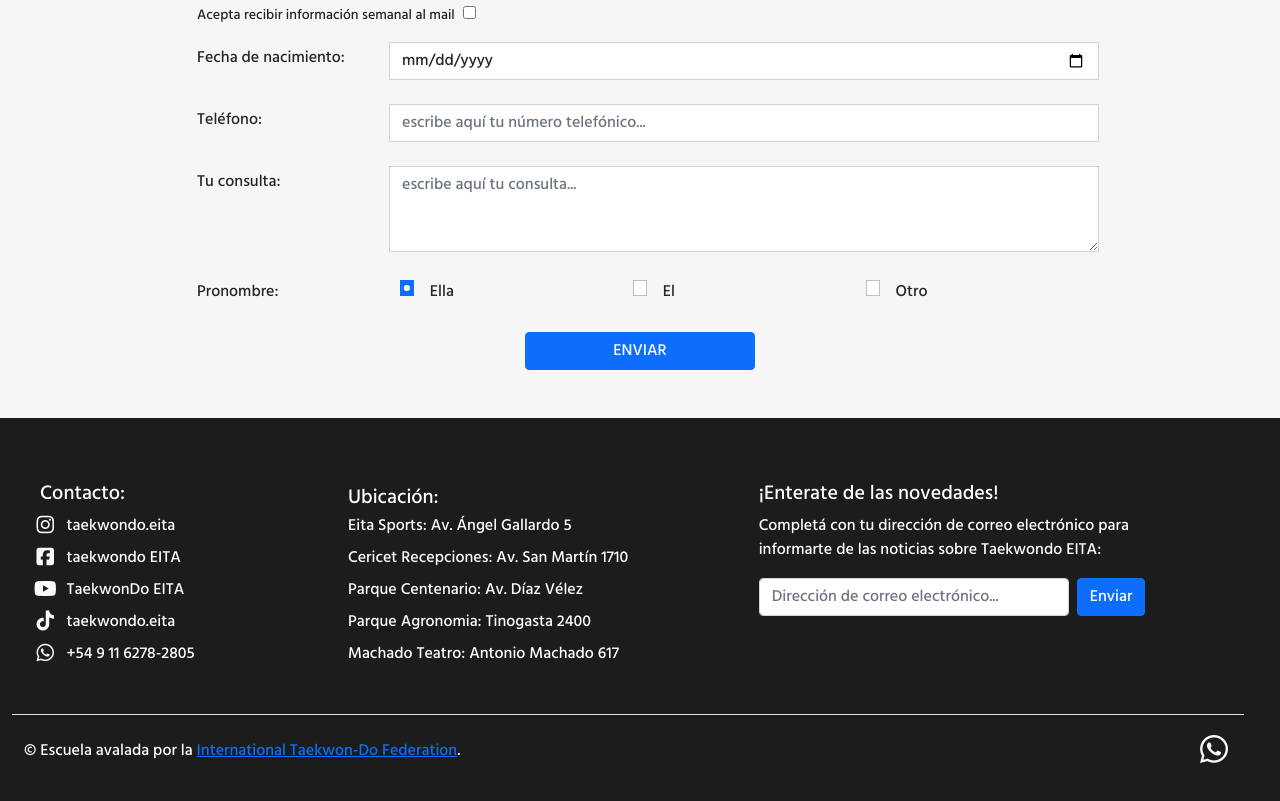
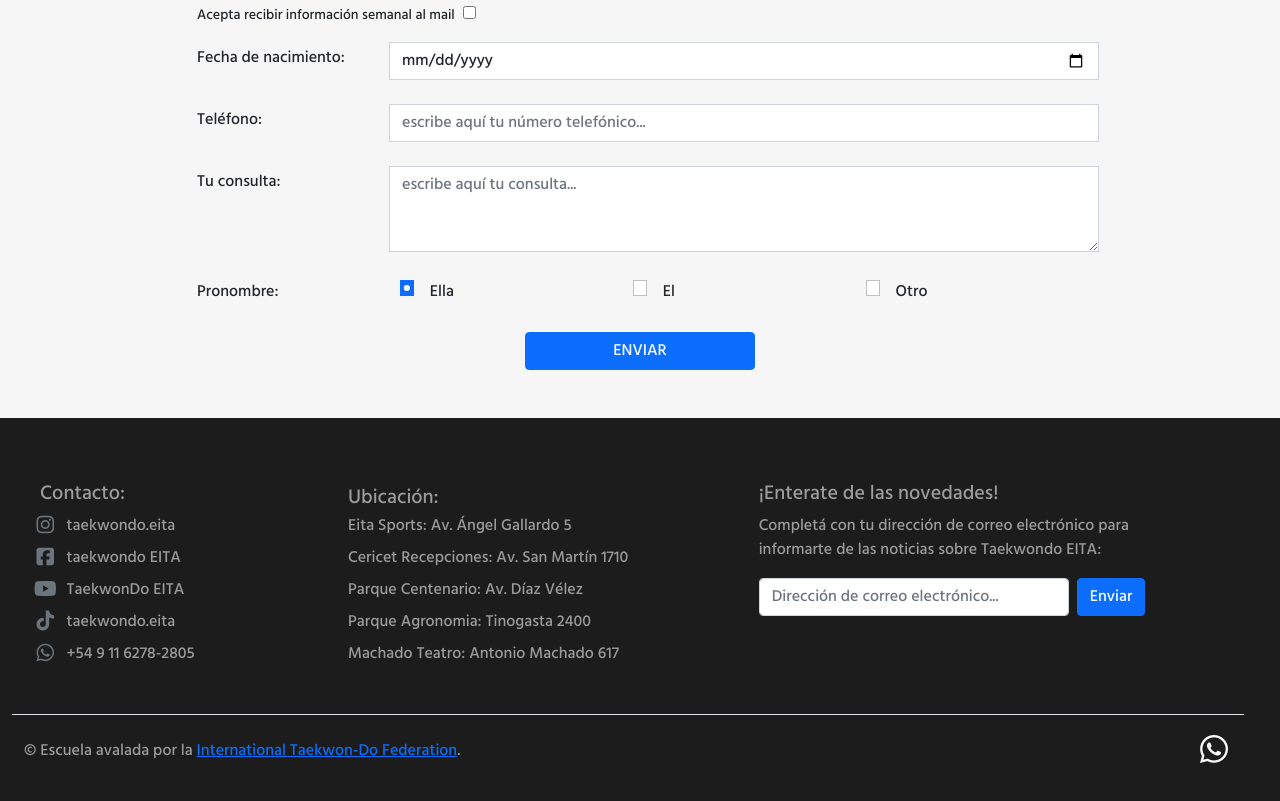
Before and after one commit to rociojazmin/taekwondo-web, a plain HTML site: page index.html in a window 1280 px wide. Shown: the part 2450-3251 px from the top of the page. Drawn offline with Linux system fonts and the light colour scheme.

Commit message:
footer-colores

```diff
--- a/assets/css/estilos.scss
+++ b/assets/css/estilos.scss
@@ -250,3 +250,7 @@ $blockquote-footer-color:rgb(43, 42, 42);
 .footerArt {
     width: 15%;
 }
+
+.text-gris {
+    color: rgb(156, 156, 156);
+}
--- a/index.html
+++ b/index.html
@@ -299,26 +299,26 @@
 
     <!-- INICIO DEL FOOTER -->
     <footer class="bg-footer">
-        <section class="py-5 container-fluid row text-white">
+        <section class="py-5 container-fluid row text-gris">
             <article class="col-12 my-3 col-md-3">
                 <h5 class="ms-3 primera-mayus">contacto:</h5>
                 <section class="d-flex">
                     <article class="footerArt">
                         <ul class="nav flex-column text-center">
-                            <li class=" nav-item mb-2"><a class="link-light"
+                            <li class=" nav-item mb-2"><a class="link-secondary"
                                     href="https://www.instagram.com/taekwondo.eita/" target="_blank"><i
                                         class="fa-brands fa-instagram mx-1 fa-lg"></i></a>
                             </li>
-                            <li class="nav-item mb-2"><a class="link-light"
+                            <li class="nav-item mb-2"><a class="link-secondary"
                                     href="https://www.facebook.com/taekwondoeita" target="_blank"><i
                                         class="fa-brands fa-facebook-square mx-1 fa-lg"></i>
                                 </a> </li>
                             <li class="nav-item mb-2"><a href="https://www.youtube.com/c/TaekwonDoEITA" target="_blank"
-                                    class="link-light"><i class="fa-brands fa-youtube mx-1 fa-lg"></i></a></li>
+                                    class="link-secondary"><i class="fa-brands fa-youtube mx-1 fa-lg"></i></a></li>
                             <li class="nav-item mb-2"><a href="https://www.tiktok.com/@taekwondo.eita" target="_blank"
-                                    class="link-light"><i class="fa-brands fa-tiktok mx-1 fa-lg"></i></a></li>
+                                    class="link-secondary"><i class="fa-brands fa-tiktok mx-1 fa-lg"></i></a></li>
                             <li class="nav-item mb-2"><a href="https://wa.me/+5491162782805" target="_blank"
-                                    class="link-light"><i class="fa-brands fa-whatsapp mx-1 fa-lg"></i></a>
+                                    class="link-secondary"><i class="fa-brands fa-whatsapp mx-1 fa-lg"></i></a>
                             </li>
                         </ul>
                     </article>
```
Also changed, not shown: assets/css/estilos.css, 1 other file.
